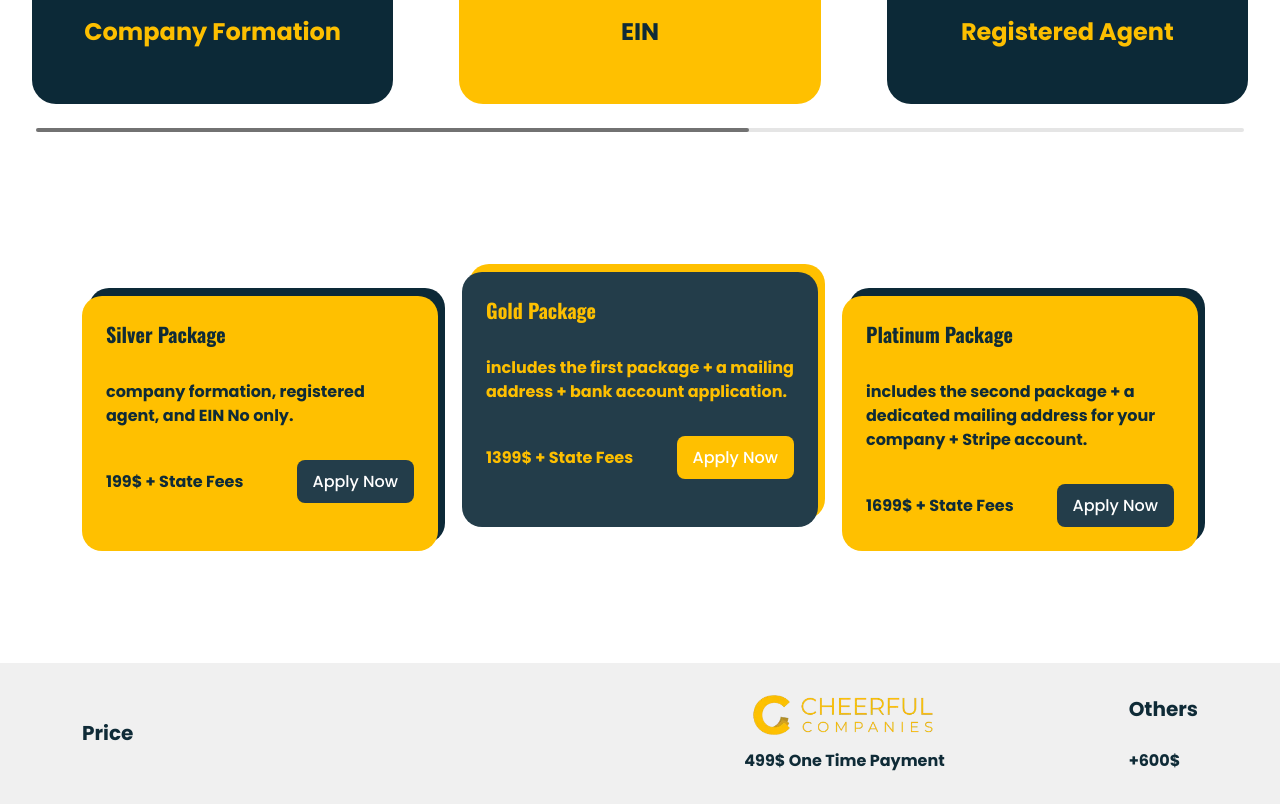
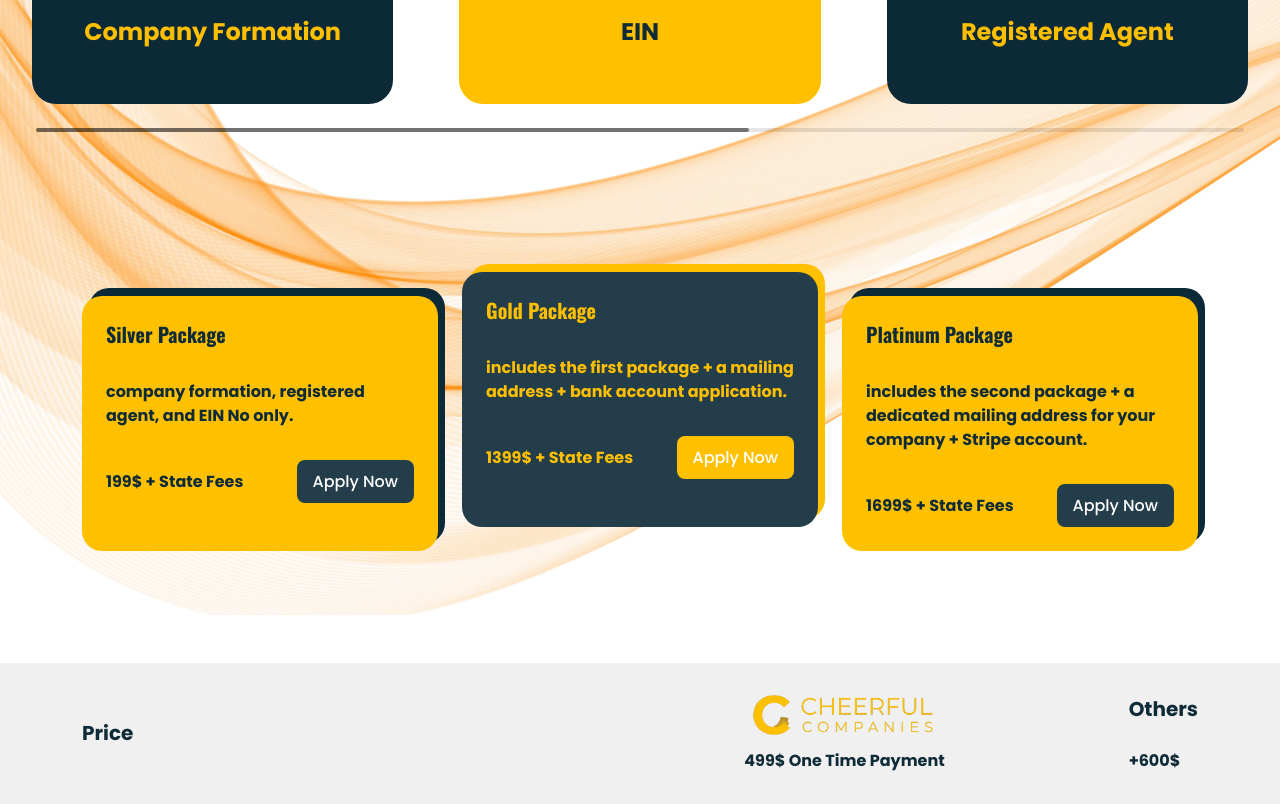
Before and after one commit to MohamedNagy0/Cheerful-Companies, a React (Vite) app: page / in a window 1280 px wide. Shown: the part 2620-3424 px from the top of the page. Built offline with nearby package versions, Linux system fonts and the light colour scheme.

Commit message:
added backGround Image to packageCards section

```diff
--- a/src/components/PackageSection/PackageCards.jsx
+++ b/src/components/PackageSection/PackageCards.jsx
@@ -2,7 +2,7 @@ import { Link } from "react-router-dom";
 
 function PackageCards() {
   return (
-    <div className="container overflow-hidden">
+    <div className="container">
       <div className="wrapper py-16 grid grid-cols-12  gap-x-8 lg:gap-x-6 gap-y-8 mt-24">
         <article className="bg-primary-bg-yellow myShadow  font-bold flex flex-col gap-8 px-4 py-6 rounded-[20px] col-span-12 md:col-span-6 lg:col-span-4  hover:-translate-y-3 duration-700 relative ">
           <h2 className="font-extrabold text-xl ">Silver Package</h2>
--- a/src/components/PackageSection/PackageSection.jsx
+++ b/src/components/PackageSection/PackageSection.jsx
@@ -4,7 +4,7 @@ import PackageCards from "./PackageCards";
 
 function PackageSection() {
   return (
-    <section className="my-12" id="PackageSection">
+    <section className="my-12 packageCoverImage" id="PackageSection">
       {/* <PackageSteps /> */}
       <BenefitSlider />
 
--- a/src/index.css
+++ b/src/index.css
@@ -80,6 +80,14 @@ h2 {
   background-position: center;
   background-size: cover;
 }
+.packageCoverImage {
+  background-image: url("./assets//images/1343.webp");
+  background-position: center center;
+  background-size: cover;
+  background-attachment: fixed;
+
+  background-size: cover;
+}
 /* End Header Section Style */
 
 /* Start Package Section Style */
```
Also changed, not shown: src/assets/images/1343.webp (added).
